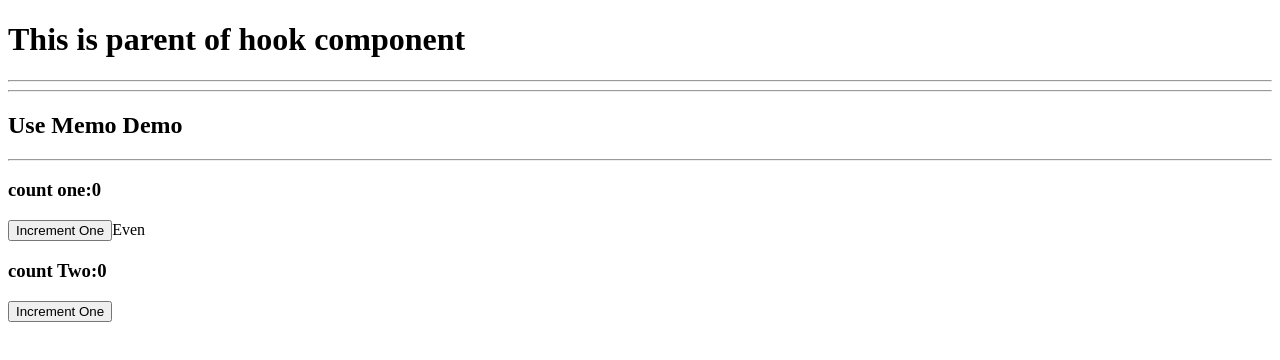
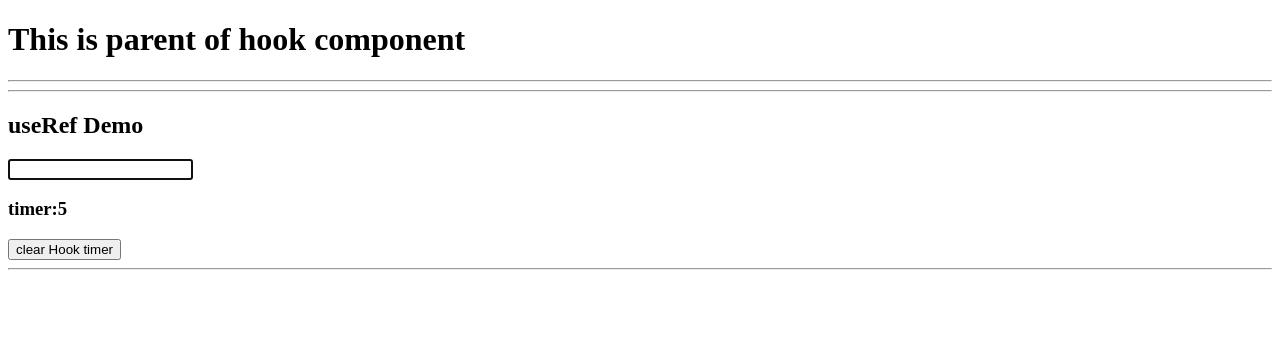
Before and after one commit to shivam-7Dev/reactBasics-ClassBased, a React (Vite) app: page / in a window 1280 px wide. Shown: the top 360 px of the page. Built offline with nearby package versions, Linux system fonts and the light colour scheme; no server answers.

Commit message:
added about the useRef hooks

```diff
--- a/src/functional-componets/HookDemo.jsx
+++ b/src/functional-componets/HookDemo.jsx
@@ -14,6 +14,7 @@ import Form from "./useReducer/Form";
 import ConsumerTwo from "./ConsumerTwo";
 import UseCallbackDemo from "./useCallback/UseCallbackDemo";
 import UseMemoDemo from "./useMemo/UseMemoDemo";
+import UseRef from "./useRef/UseRef";
 
 const userContext = React.createContext();
 const idContext = React.createContext();
@@ -85,7 +86,8 @@ const HookDemo = () => {
           {/* <Form /> */}
           {/* <ConsumerTwo /> */}
           {/* <UseCallbackDemo /> */}
-          <UseMemoDemo />
+          {/* <UseMemoDemo /> */}
+          <UseRef />
         </div>
       </globalValue.Provider>
     </userContext.Provider>
--- /dev/null
+++ b/src/functional-componets/useRef/UseRef.jsx
@@ -0,0 +1,50 @@
+import React, { useEffect, useRef, useState } from "react";
+
+const UseRef = () => {
+  const inputRef = useRef("");
+  const timerId = useRef("");
+  const [timer, setTimer] = useState(0);
+
+  useEffect(() => {
+    inputRef.current.focus();
+
+    const intervalId = setInterval(() => {
+      setTimer((prev) => prev + 1);
+    }, 1000);
+
+    timerId.current = intervalId;
+
+    return () => {
+      clearInterval(intervalId);
+      console.log("clean up");
+    };
+  }, []);
+
+  return (
+    <div>
+      <h2> useRef Demo</h2>
+      <input type="text" ref={inputRef} />
+      <h3>timer:{timer}</h3>
+      <button
+        onClick={() => {
+          clearInterval(timerId.current);
+        }}
+      >
+        clear Hook timer
+      </button>
+      <hr />
+    </div>
+  );
+};
+
+export default UseRef;
+
+/**
+ * useRef makes it possible to acces the dom nodes directly in the functional componet
+ * refs are used for getting the value on node directly
+ * or focusing on certain element
+ * attach a ref to a element or compont by using the ref attribute
+ * although useRef is used to store a reference to dom node but it can store any state value
+ * here we are stoing the value of intervalid sp that we can use that id to clear timer on button click
+ * what is great about the useRef value is that the value will persist throughout the rerender also not causing any rerender when its value changes
+ */
```
